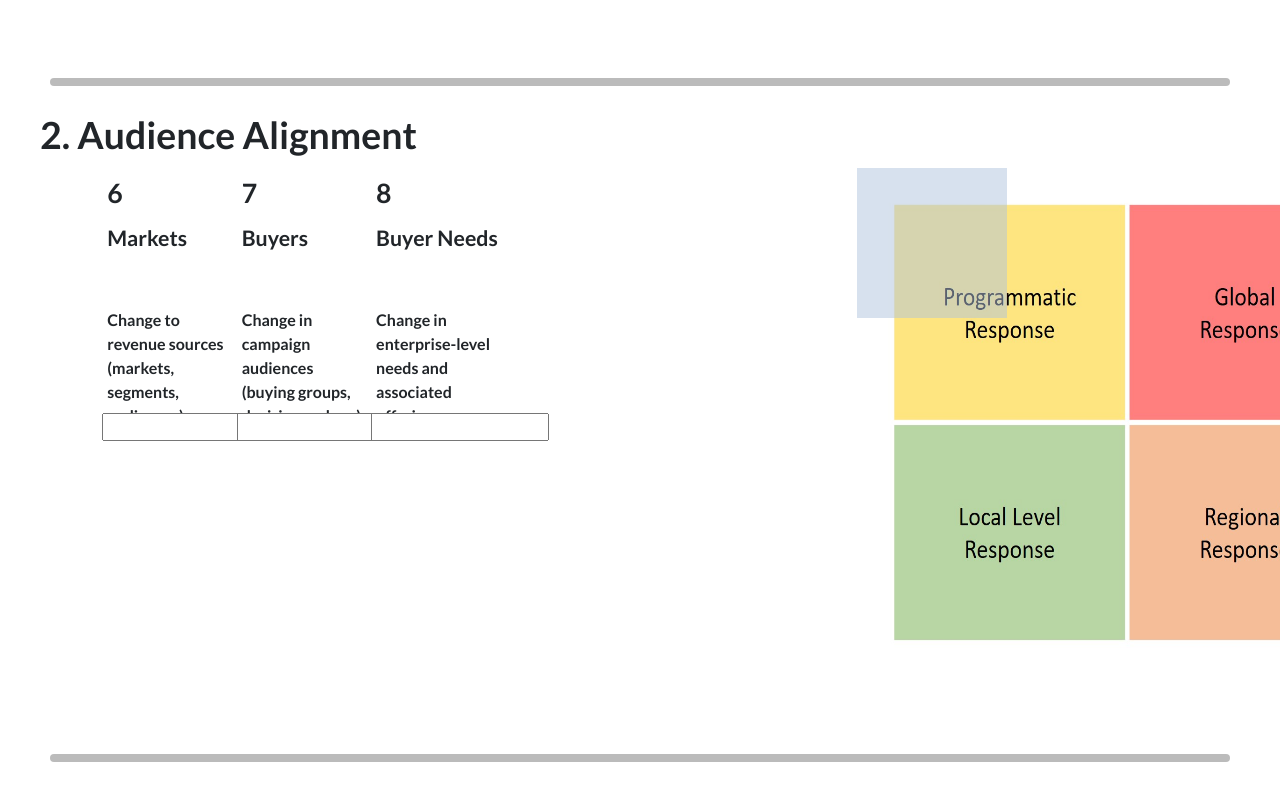
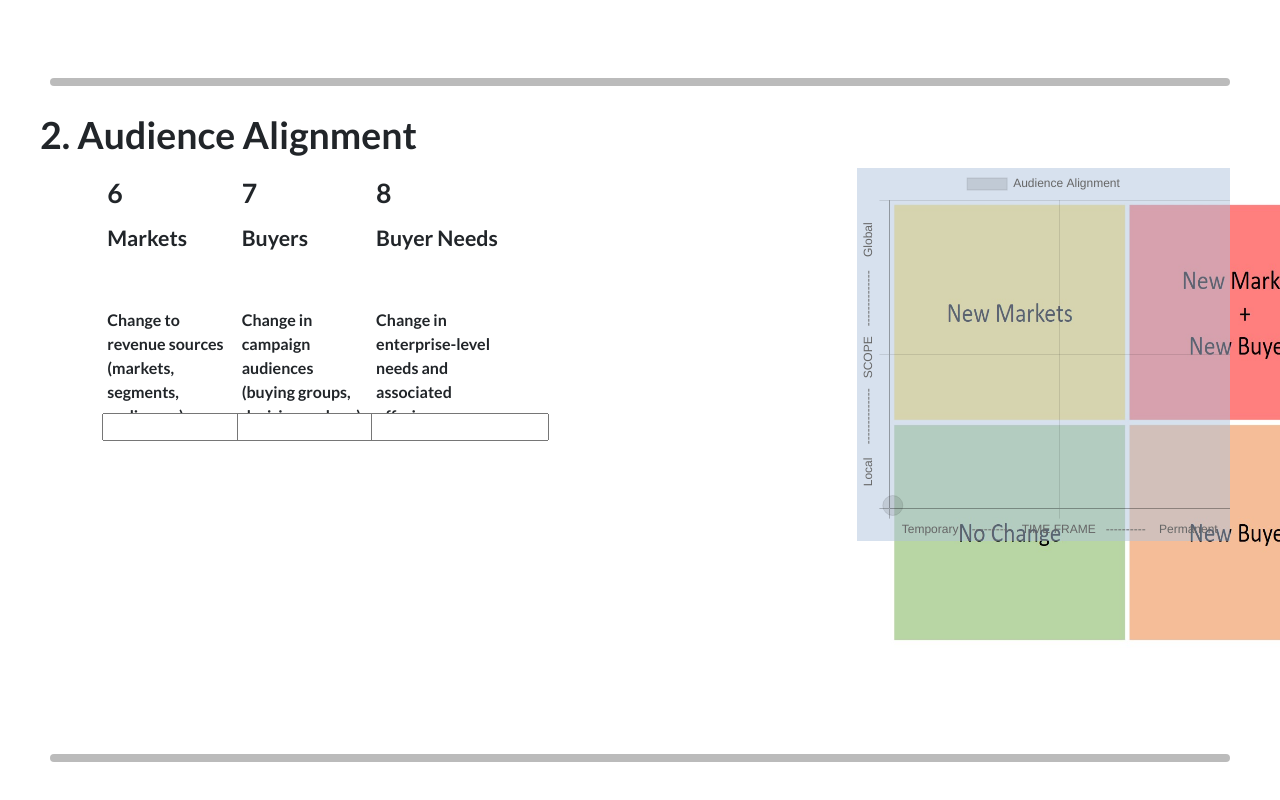
Before and after one commit to NJIB/Campaign-Sliders, a website: page public/slider-manager.html in a window 1280 px wide. Shown: the part 724-1524 px from the top of the page. Drawn offline with nearby package versions, Linux system fonts and the light colour scheme.

Commit message:
2nd row mocked up.  Saving prior to refactoring graph function.

```diff
--- a/public/js/slider.js
+++ b/public/js/slider.js
@@ -49,7 +49,28 @@ $(document).ready(function () {
   // an movie
   $(document).on('change', '.slider', handleSliderChange);
 
-  renderBubbleChart1('#BubbleChart1', chart1Data, horizSlideVal1, vertSlideVal1, radiusSlideVal1);
+  renderBubbleChart(
+    '#BubbleChart1',
+    chart1Data,
+    horizSlideVal1,
+    vertSlideVal1,
+    radiusSlideVal1,
+    'Business Context',
+    'Temporary    ----------   TIME FRAME   ----------    Permanent',
+    'Local    --------------   SCOPE   --------------    Global'
+  );
+
+  renderBubbleChart(
+    '#BubbleChart2',
+    chart1Data,
+    horizSlideVal2,
+    vertSlideVal2,
+    radiusSlideVal2,
+    'Audience Alignment',
+    'Temporary    ----------   TIME FRAME   ----------    Permanent',
+    'Local    --------------   SCOPE   --------------    Global'
+  );
+
 
   $("#q1-1").slider({
     min: 0,
@@ -231,8 +252,30 @@ $(document).ready(function () {
       }
     });
 
+    renderBubbleChart(
+      '#BubbleChart1',
+      chart1Data,
+      horizSlideVal1,
+      vertSlideVal1,
+      radiusSlideVal1,
+      'Business Context',
+      'Temporary    ----------   TIME FRAME   ----------    Permanent',
+      'Local    --------------   SCOPE   --------------    Global'
+    );
 
-    renderBubbleChart1('#BubbleChart1', chart1Data, horizSlideVal1, vertSlideVal1, radiusSlideVal1);
+    renderBubbleChart(
+      '#BubbleChart2',
+      chart1Data,
+      horizSlideVal2,
+      vertSlideVal2,
+      radiusSlideVal2,
+      'Audience Alignment',
+      'Temporary    ----------   TIME FRAME   ----------    Permanent',
+      'Local    --------------   SCOPE   --------------    Global'
+    );
+
+
+    // renderBubbleChart('#BubbleChart1', chart1Data, horizSlideVal1, vertSlideVal1, radiusSlideVal1, 'Temporary    ----------   TIME FRAME   ----------    Permanent', 'Local    --------------   SCOPE   --------------    Global');
 
     if (horizSlideVal1 > 50) {
       const horizSlideScore = "H";
@@ -306,7 +349,7 @@ $(document).ready(function () {
   };
 
   // This creates the display object for the Revenue Bubble Chart(s)
-  function renderBubbleChart1(chartId, chartData, horizSlideVal, vertSlideVal, radiusSlideVal) {
+  function renderBubbleChart(chartId, chartData, horizSlideVal, vertSlideVal, radiusSlideVal, graphTitle, xlabelString, ylabelString) {
 
     var ctx = $(chartId);
     // console.log("ChartId", chartId);
@@ -315,7 +358,7 @@ $(document).ready(function () {
       type: 'bubble',
       data: {
         "datasets": [{
-          label: "Business Context",
+          label: graphTitle,
           data: [{
             x: horizSlideVal,
             y: vertSlideVal,
@@ -331,7 +374,8 @@ $(document).ready(function () {
           xAxes: [{
             scaleLabel: {
               display: true,
-              labelString: 'Temporary    ----------   TIME FRAME   ----------    Permanent',
+              // labelString: 'Temporary    ----------   TIME FRAME   ----------    Permanent',
+              labelString: xlabelString,
             },
             type: 'linear',
             position: 'bottom',
@@ -346,7 +390,8 @@ $(document).ready(function () {
           yAxes: [{
             scaleLabel: {
               display: true,
-              labelString: 'Local    --------------   SCOPE   --------------    Global',
+              // labelString: 'Local    --------------   SCOPE   --------------    Global',
+              labelString: ylabelString,
             },
             ticks: {
               // labels: ['Part of a Country', 'Single Country/MU', 'Single Region', 'Multiple Regions', 'Global'],
--- a/public/slider-manager.html
+++ b/public/slider-manager.html
@@ -368,11 +368,11 @@
                     </div>
 
                     <div class="col-4">
-                        <canvas id="BubbleChart1" width="150" height="150"></canvas>
+                        <canvas id="BubbleChart2" width="150" height="150"></canvas>
                         <div class="graph-annotations">
                             <!-- If using container -->
                             <!-- <img src="../images/Graph1_Annotations.jpg" height="320" width="350" /> -->
-                            <img src="../images/Graph1_Annotations.jpg" height="480" width="510" />
+                            <img src="../images/Graph2_Annotations.jpg" height="480" width="510" />
                         </div>
                     </div>
                 </div>
```
Also changed, not shown: public/images/Graph2_Annotations.jpg (added), public/images/Picture2.png (added).
